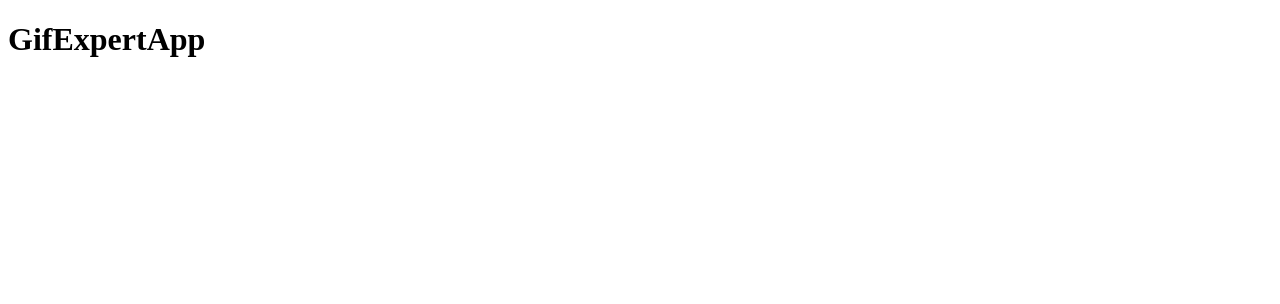
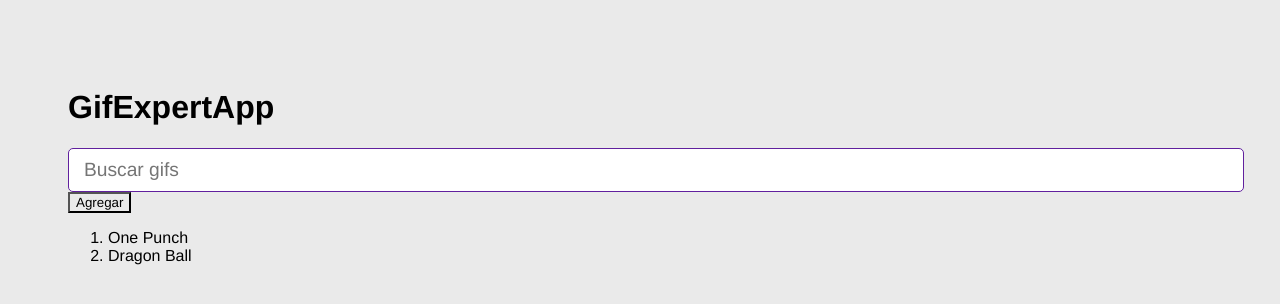
Before and after one commit to David-Josue-Murillo/Gif_Expert_App, a React (Vite) app: page / in a window 1280 px wide. Shown: the top 304 px of the page. Built offline with nearby package versions, Linux system fonts and the light colour scheme.

Commit message:
Repasando el uso de useState

```diff
--- a/src/GifExpertApp.jsx
+++ b/src/GifExpertApp.jsx
@@ -1,8 +1,26 @@
+import { useState } from "react"
+import { AddCAtegory } from "./components/AddCAtegory";
 
 export const GifExpertApp = () => {
-  return (
-    <>
-        <h1>GifExpertApp</h1>
-    </>
-  )
+
+    const [categories, setCategories] = useState(['One Punch', 'Dragon Ball']);
+
+    return (
+        <>
+            <h1>GifExpertApp</h1>
+
+            <AddCAtegory
+                categories={categories}
+                setCategories={setCategories}
+            />
+
+            <ol>
+                {
+                    categories.map(category => (
+                        <li key={category}>{category}</li>
+                    ))
+                }
+            </ol>
+        </>
+    )
 }
--- /dev/null
+++ b/src/components/AddCAtegory.jsx
@@ -0,0 +1,33 @@
+import { useState } from "react"
+
+export const AddCAtegory = ({categories,setCategories}) => {
+
+    const [inputValue, setInputValue] = useState('');
+
+    // Funcion para actualizar el estado del input
+    const onInputChange = ({target}) => {
+        setInputValue(target.value);
+    }
+
+    // Funcion para agregar la categoria al estado
+    const onSubmit = (e) => {
+        e.preventDefault();
+        if(inputValue.trim().length <= 1) return; // Si el input esta vacio no se agrega la categoria
+
+        setCategories([...categories, inputValue]); // Se agrega la categoria al estado
+        setInputValue(''); // Se vacia el input cada vez que se agrega una categoria
+    }
+
+    return (
+        <form>
+            <input
+                type="text"
+                placeholder="Buscar gifs"
+                value={ inputValue }
+                onChange={ onInputChange }
+                />
+
+            <button type="submit" onClick={ onSubmit }>Agregar</button>
+        </form>
+    )
+}
--- a/src/main.jsx
+++ b/src/main.jsx
@@ -1,6 +1,7 @@
 import React from 'react';
 import ReactDOM from 'react-dom/client';
 import { GifExpertApp } from './GifExpertApp';
+import './styles.css';
 
 ReactDOM.createRoot(document.getElementById('root')).render(
   <React.StrictMode>
--- /dev/null
+++ b/src/styles.css
@@ -0,0 +1,63 @@
+* {
+    font-family: Helvetica, Arial, sans-serif;
+    background-color: rgb(234, 234, 234);
+  }
+
+  body {
+    padding: 60px;
+  }
+
+  input {
+    background-color: white;
+    border-radius: 5px;
+    border: 1px solid rgb(97, 32, 158);
+    color: black;
+    font-size: 1.2rem;
+    outline: none;
+    padding: 10px 15px;
+    width: 100%;
+  }
+
+  h2 {
+    font-size: 1.5rem;
+  }
+
+  h3 {
+    font-size: 3rem;
+    margin-bottom: 5px;
+  }
+
+  .card-grid {
+    display: flex;
+    flex-direction: row;
+    flex-wrap: wrap;
+    justify-content: center;
+  }
+
+  .card {
+    align-content: center;
+    align-items: center;
+    background-color: white;
+    border-radius: 10px;
+    box-shadow: 0px 3px 5px rgba(0, 0, 0, 0.03);
+    display: flex;
+    flex-direction: column;
+    height: 0%;
+    justify-content: center;
+    margin-bottom: 20px;
+    margin-right: 20px;
+    overflow: hidden;
+  }
+
+  .card p {
+    background-color: white;
+    flex: 1;
+    font-size: 1.5rem;
+    margin-top: 5px;
+    padding: 5px 20px 0px 20px;
+    text-align: center;
+  }
+
+  .card img {
+    width: 100%;
+  }
```
